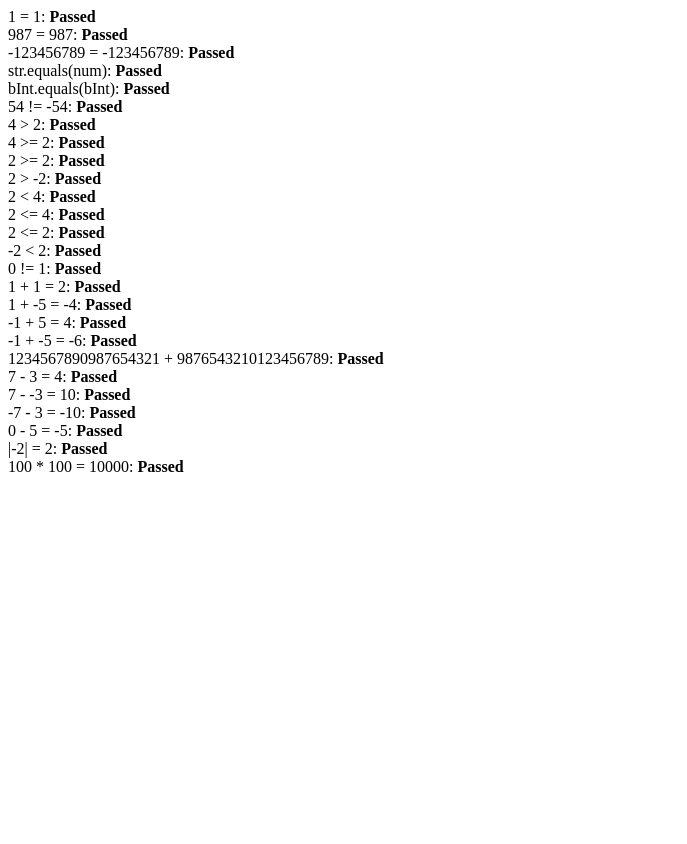
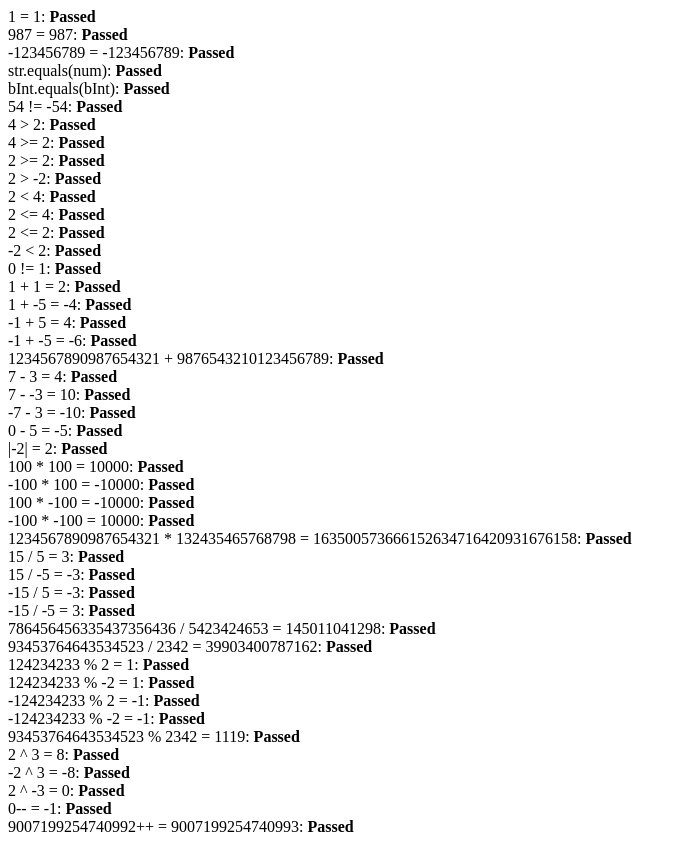
Before and after one commit to peterolson/BigInteger.js, a plain HTML site: page Test.htm in a window 1280 px wide. Shown: the whole page, without its empty margins (0-687 px from the left). Before the commit the page ends 800 px from the top, so only its background shows below. Drawn offline with Linux system fonts and the light colour scheme.

Commit message:
Added division, modulo, pow; fixed next bug

```diff
--- a/BigInteger.js
+++ b/BigInteger.js
@@ -11,6 +11,12 @@ var bigInt = (function () {
 		for (var i = 0; i < length; i++) {
 			a[i] = a[i] || 0;
 			b[i] = b[i] || 0;
+		}
+		for (var i = length - 1; i >= 0; i--) {
+			if (a[i] === 0 && b[i] === 0) {
+				a.pop();
+				b.pop();
+			}
 		}
 		first.value = a;
 		second.value = b;
@@ -34,6 +40,29 @@ var bigInt = (function () {
 		var val = bigInt(value, s);
 		if (first) normalize(first, val);
 		return val;
+	};
+
+	var goesInto = function (a, b) {
+		var a = bigInt(a, sign.positive), b = bigInt(b, sign.positive);
+		var n = 0;
+		do {
+			var inc = 1;
+			var c = bigInt(a.value, sign.positive), t = c.times(10);
+			while (t.lesser(b)) {
+				c = t;
+				inc *= 10;
+				t = t.times(10);
+			}
+			while (c.lesserOrEquals(b)) {
+				b = b.minus(c);
+				n += inc;
+			}
+		} while (a.lesserOrEquals(b));
+
+		return {
+			remainder: b.value,
+			result: n
+		};
 	};
 
 	var bigInt = function (value, s) {
@@ -64,6 +93,7 @@ var bigInt = (function () {
 						o.subtract(first, second) :
 						o.subtract(second, first);
 				}
+				normalize(first, second);
 				var a = first.value, b = second.value;
 				var result = [],
 					carry = 0;
@@ -144,6 +174,49 @@ var bigInt = (function () {
 			times: function (n, m) {
 				return o.multiply(n, m);
 			},
+			divmod: function (n, m) {
+				var s, first = self, second;
+				if (m) (first = parse(n)) && (second = parse(m));
+				else second = parse(n, first);
+				s = first.sign !== second.sign;
+				if (second.equals(0)) throw "Cannot divide by zero";
+				var a = first.value, b = second.value;
+				var result = [], remainder = [];
+				for (var i = a.length - 1; i >= 0; i--) {
+					var n = [a[i]].concat(remainder);
+					var quotient = goesInto(b, n);
+					result.push(quotient.result);
+					remainder = quotient.remainder;
+				}
+				result.reverse();
+				return {
+					quotient: bigInt(result, s),
+					remainder: bigInt(remainder, first.sign)
+				};
+			},
+			divide: function (n, m) {
+				return o.divmod(n, m).quotient;
+			},
+			over: function (n, m) {
+				return o.divide(n, m);
+			},
+			mod: function (n, m) {
+				return o.divmod(n, m).remainder;
+			},
+			pow: function (n, m) {
+				var first = self, second;
+				if (m) (first = parse(n)) && (second = parse(m));
+				else second = parse(n, first);
+				var a = first, b = second;
+				if (b.lesser(0)) return ZERO;
+				if (b.equals(0)) return ONE;
+				var result = bigInt(a.value, a.sign);
+				while (b.greater(1)) {
+					result = result.times(a);
+					b = b.prev();
+				}
+				return bigInt(result.value, s);
+			},
 			next: function (m) {
 				var first = m || self;
 				return o.add(first, 1);
@@ -154,10 +227,11 @@ var bigInt = (function () {
 			},
 			compare: function (n, m, compareAbs) {
 				var first = self, second;
-				if (m) (first = parse(n)) && (second = parse(m));
+				if (m) (first = parse(n)) && (second = parse(m, first));
 				else second = parse(n, first);
 				if (second.sign !== first.sign) return first.sign === sign.positive ? 1 : -1;
 				var multiplier = first.sign === sign.positive || compareAbs ? 1 : -1;
+				normalize(first, second);
 				var a = first.value, b = second.value;
 				for (var i = a.length - 1; i >= 0; i--) {
 					if (a[i] > b[i]) return 1 * multiplier;
@@ -174,7 +248,7 @@ var bigInt = (function () {
 			notEquals: function (n, m) {
 				return !o.equals(n, m);
 			},
-			less: function (n, m) {
+			lesser: function (n, m) {
 				return o.compare(n, m) < 0;
 			},
 			greater: function (n, m) {
@@ -183,7 +257,7 @@ var bigInt = (function () {
 			greaterOrEquals: function (n, m) {
 				return o.compare(n, m) >= 0;
 			},
-			lessOrEquals: function (n, m) {
+			lesserOrEquals: function (n, m) {
 				return o.compare(n, m) <= 0;
 			},
 			toString: function (m) {
@@ -203,10 +277,14 @@ var bigInt = (function () {
 		return o;
 	};
 
-	//multiply, divide, mod, pow
+	var ZERO = bigInt([0], sign.positive);
+	var ONE = bigInt([1], sign.positive);
 
-	return function (a) {
-		if (typeof a === "undefined") return bigInt(0);
+	var fnReturn = function (a) {
+		if (typeof a === "undefined") return ZERO;
 		return parse(a);
 	};
+	fnReturn.zero = ZERO;
+	fnReturn.one = ONE;
+	return fnReturn;
 })();
--- a/BigInteger.test.js
+++ b/BigInteger.test.js
@@ -1,5 +1,5 @@
 /// <reference path="BigInteger.js" />
-(function (bigInt) {
+var testResults = (function (bigInt) {
 	var assertions = [];
 	var assert = function (obj) {
 		for (var i in obj) {
@@ -21,10 +21,10 @@
 		"4 >= 2": bigInt(4).greaterOrEquals(2),
 		"2 >= 2": bigInt(2).greaterOrEquals(2),
 		"2 > -2": bigInt(2).greater(-2),
-		"2 < 4": bigInt(2).less(4),
-		"2 <= 4": bigInt(2).lessOrEquals(4),
-		"2 <= 2": bigInt(2).lessOrEquals(2),
-		"-2 < 2": bigInt(-2).less(2),
+		"2 < 4": bigInt(2).lesser(4),
+		"2 <= 4": bigInt(2).lesserOrEquals(4),
+		"2 <= 2": bigInt(2).lesserOrEquals(2),
+		"-2 < 2": bigInt(-2).lesser(2),
 		"0 != 1": bigInt(0).notEquals(1),
 		"1 + 1 = 2": bigInt(1).plus(1).equals(2),
 		"1 + -5 = -4": bigInt(1).plus(-5).equals(-4),
@@ -36,8 +36,27 @@
 		"-7 - 3 = -10": bigInt(-7).minus(3).equals(-10),
 		"0 - 5 = -5": bigInt(0).minus(5).equals(-5),
 		"|-2| = 2": bigInt(-2).abs().equals(2),
-		"100 * 100 = 10000": bigInt(100).times(100).equals(10000)
+		"100 * 100 = 10000": bigInt(100).times(100).equals(10000),
+		"-100 * 100 = -10000": bigInt(-100).times(100).equals(-10000),
+		"100 * -100 = -10000": bigInt(100).times(-100).equals(-10000),
+		"-100 * -100 = 10000": bigInt(-100).times(-100).equals(10000),
+		"1234567890987654321 * 132435465768798 = 163500573666152634716420931676158": bigInt("1234567890987654321").times("132435465768798").equals("163500573666152634716420931676158"),
+		"15 / 5 = 3": bigInt(15).over(5).equals(3),
+		"15 / -5 = -3": bigInt(15).over(-5).equals(-3),
+		"-15 / 5 = -3": bigInt(-15).over(5).equals(-3),
+		"-15 / -5 = 3": bigInt(-15).over(-5).equals(3),
+		"786456456335437356436 / 5423424653 = 145011041298": bigInt("786456456335437356436").over("5423424653").equals(145011041298),
+		"93453764643534523 / 2342 = 39903400787162": bigInt("93453764643534523").over(2342).equals("39903400787162"),
+		"124234233 % 2 = 1": bigInt(124234233).mod(2).equals(1),
+		"124234233 % -2 = 1": bigInt(124234233).mod(-2).equals(1),
+		"-124234233 % 2 = -1": bigInt(-124234233).mod(2).equals(-1),
+		"-124234233 % -2 = -1": bigInt(-124234233).mod(-2).equals(-1),
+		"93453764643534523 % 2342 = 1119": bigInt("93453764643534523").mod(2342).equals(1119),
+		"2 ^ 3 = 8": bigInt(2).pow(3).equals(8),
+		"-2 ^ 3 = -8": bigInt(-2).pow(3).equals(-8),
+		"2 ^ -3 = 0": bigInt(2).pow(-3).equals(0),
+		"0-- = -1": bigInt.zero.prev().equals(-1),
+		"9007199254740992++ = 9007199254740993": bigInt(9007199254740992).next().equals("9007199254740993")
 	});
-
-	document.write(assertions.join("<br>"));
+	return assertions.join("<br>");
 })(bigInt);
--- a/Test.htm
+++ b/Test.htm
@@ -4,7 +4,11 @@
     <title></title>
 </head>
 <body>
+<output id="testResults"></output>
 <script src="BigInteger.js"></script>
 <script src="BigInteger.test.js"></script>
+<script>
+	document.getElementById("testResults").innerHTML = testResults;
+</script>
 </body>
 </html>
```
